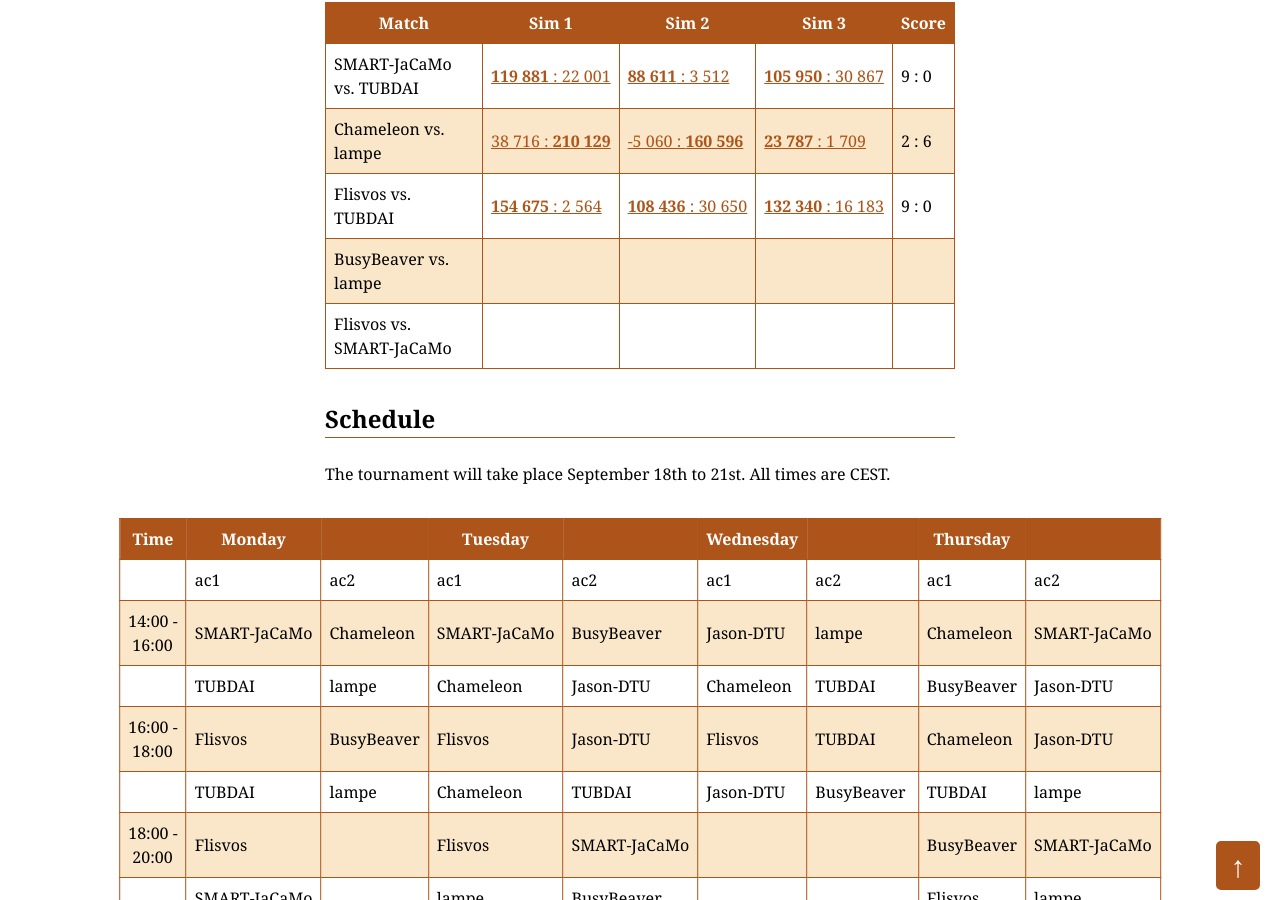
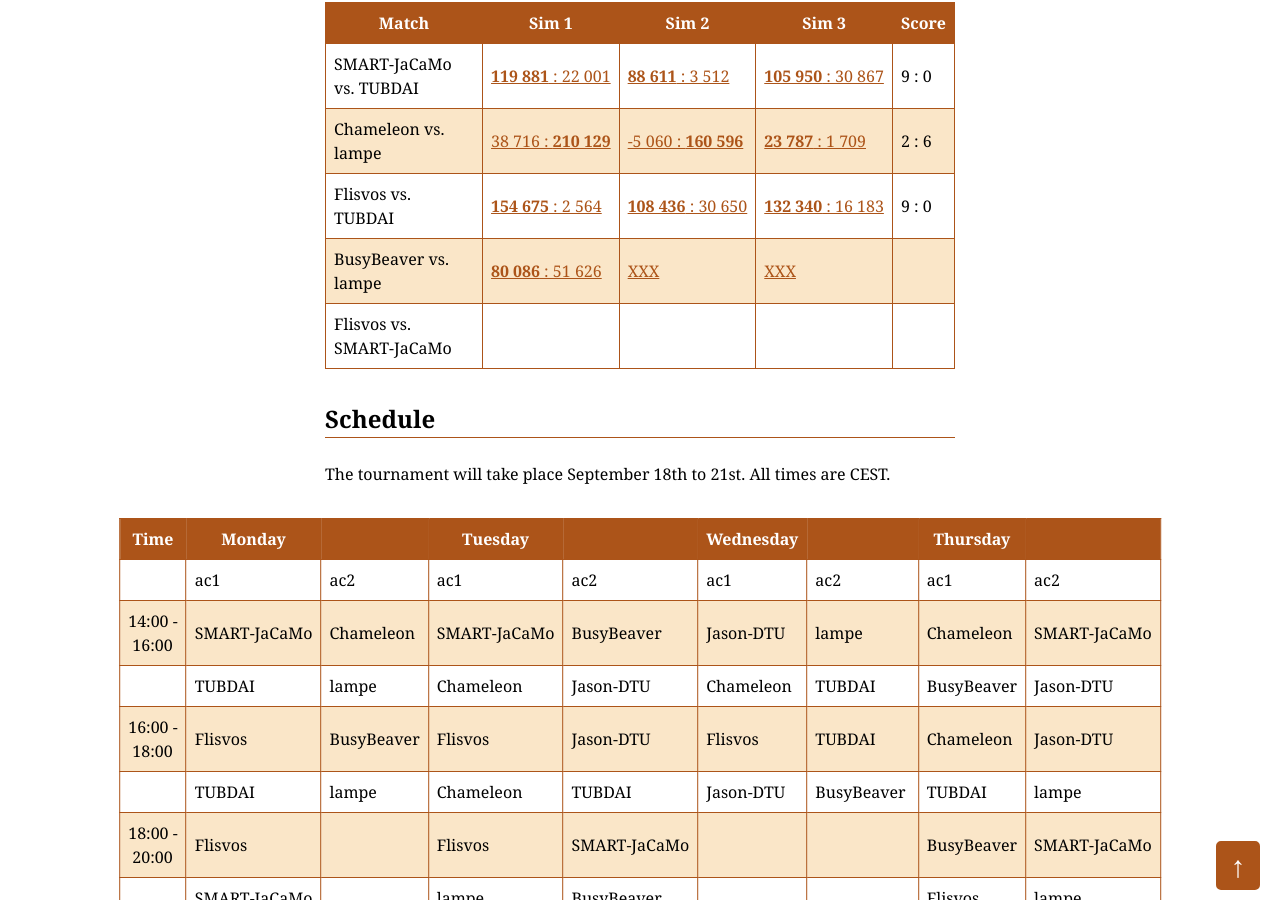
Before and after one commit to agentcontest/agentcontest.github.io, a Jekyll site: the page built from 2017/index.md, in a window 1280 px wide and 900 px high, scrolled down 877 px. Built offline with Jekyll 4.4.1, drawn with Linux system fonts in a browser that asks for light colours.

Commit message:
busybeaver vs lampe sim1

```diff
--- a/2017/index.md
+++ b/2017/index.md
@@ -26,7 +26,7 @@
 SMART&#8209;JaCaMo vs. TUBDAI | [**119&nbsp;881**&nbsp;:&nbsp;22&nbsp;001](/2017/replays/?2017-09-18-14-07-04-2017-MAPC-Sim1) | [**88&nbsp;611**&nbsp;:&nbsp;3&nbsp;512](/2017/replays/?2017-09-18-14-07-04-2017-MAPC-Sim2) | [**105&nbsp;950**&nbsp;:&nbsp;30&nbsp;867](/2017/replays/?2017-09-18-14-07-04-2017-MAPC-Sim3) | 9 : 0
 Chameleon vs. lampe | [38&nbsp;716&nbsp;:&nbsp;**210&nbsp;129**](/2017/replays/?2017-09-18-14-08-13-2017-MAPC-Sim1) | [-5&nbsp;060&nbsp;:&nbsp;**160&nbsp;596**](/2017/replays/?2017-09-18-14-08-13-2017-MAPC-Sim2) | [**23&nbsp;787**&nbsp;:&nbsp;1&nbsp;709](/2017/replays/?2017-09-18-14-08-13-2017-MAPC-Sim3) | 2 : 6
 Flisvos vs. TUBDAI | [**154&nbsp;675**&nbsp;:&nbsp;2&nbsp;564](/2017/replays/?2017-09-18-16-02-09-2017-MAPC-Sim1) | [**108&nbsp;436**&nbsp;:&nbsp;30&nbsp;650](/2017/replays/?2017-09-18-16-02-09-2017-MAPC-Sim2) | [**132&nbsp;340**&nbsp;:&nbsp;16&nbsp;183](/2017/replays/?2017-09-18-16-02-09-2017-MAPC-Sim3) | 9 : 0
-BusyBeaver vs. lampe |
+BusyBeaver vs. lampe | [**80&nbsp;086**&nbsp;:&nbsp;51&nbsp;626](/2017/replays/?2017-09-18-17-03-42-2017-MAPC-Sim1) | [XXX](/2017/replays/?2017-09-18-17-03-42-2017-MAPC-Sim2) | [XXX](/2017/replays/2017-09-18-17-03-42-2017-MAPC-Sim3) |
 Flisvos vs. SMART&#8209;JaCaMo |
 
 ### Schedule
```
